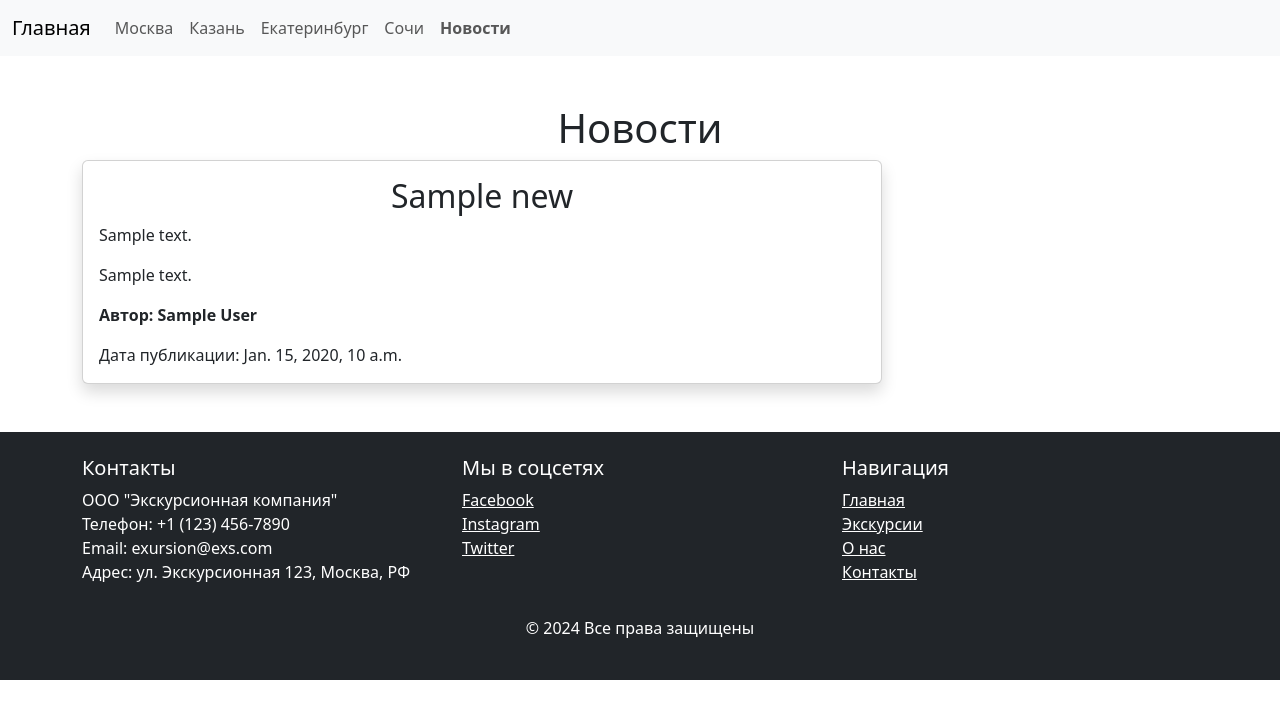
After one commit to MBukharov/DJ01_django2, a Django app: template lesson2/news/templates/news/index_news.html in a window 1280 px wide. The commit adds this page. Shown: the top 719 px of the page. Run offline with Django 3.2, Linux system fonts and the light colour scheme; the template is opened without the code that fills it: most values are stand-ins (such as "Sample title", 1, 10 or a date in 2020).

Commit message:
add news app

```diff
--- a/lesson2/lesson2/settings.py
+++ b/lesson2/lesson2/settings.py
@@ -31,6 +31,7 @@ ALLOWED_HOSTS = []
 # Application definition
 
 INSTALLED_APPS = [
+    'news',
     'main',
     'django.contrib.admin',
     'django.contrib.auth',
@@ -104,7 +105,7 @@ AUTH_PASSWORD_VALIDATORS = [
 # Internationalization
 # https://docs.djangoproject.com/en/5.1/topics/i18n/
 
-LANGUAGE_CODE = 'en-us'
+LANGUAGE_CODE = 'ru'
 
 TIME_ZONE = 'UTC'
 
--- a/lesson2/lesson2/urls.py
+++ b/lesson2/lesson2/urls.py
@@ -22,4 +22,5 @@ from django.urls import path, include
 urlpatterns = [
     path('admin/', admin.site.urls),
     path('', include('main.urls')),
+    path('news/', include('news.urls')),
 ] + static(settings.STATIC_URL, document_root=settings.STATIC_ROOT)
--- a/lesson2/main/templates/main/header.html
+++ b/lesson2/main/templates/main/header.html
@@ -15,6 +15,9 @@
           <li class="nav-item">
             <a class="nav-link" href="{% url 'city' 'Сочи' %}">Сочи</a>
           </li>
+          <li class="nav-item">
+            <a class="nav-link" href="{% url 'show_news' %}"><b>Новости</b></a>
+          </li>
         </ul>
       </div>
     </div>
--- /dev/null
+++ b/lesson2/news/templates/news/index_news.html
@@ -0,0 +1,26 @@
+{% extends 'main/layout.html' %}
+{% load static %}
+{% block content %}
+    <div class="container mt-5">
+        <h1 class="text-center">Новости</h1>
+        {% for new in news %}
+            <div class="card shadow" style="max-width: 800px">
+                <div class="card-body">
+                    <h2 class="card-title text-center">{{ new.title }}</h2>
+                    <p class="card-text">
+                        {{ new.short_description }}
+                    </p>
+                    <p class="card-text">
+                        {{ new.content|safe }}
+                    </p>
+                    <p class="card-text">
+                        <b>Автор: {{ new.author }}</b>
+                    </p>
+                    <p class="card-text">
+                        Дата публикации: {{ new.pub_date }}
+                    </p>
+                </div>
+            </div>
+        {% endfor %}
+    </div>
+{% endblock %}
```
Also changed, not shown: lesson2/news/urls.py (added, +7 -0 lines).
